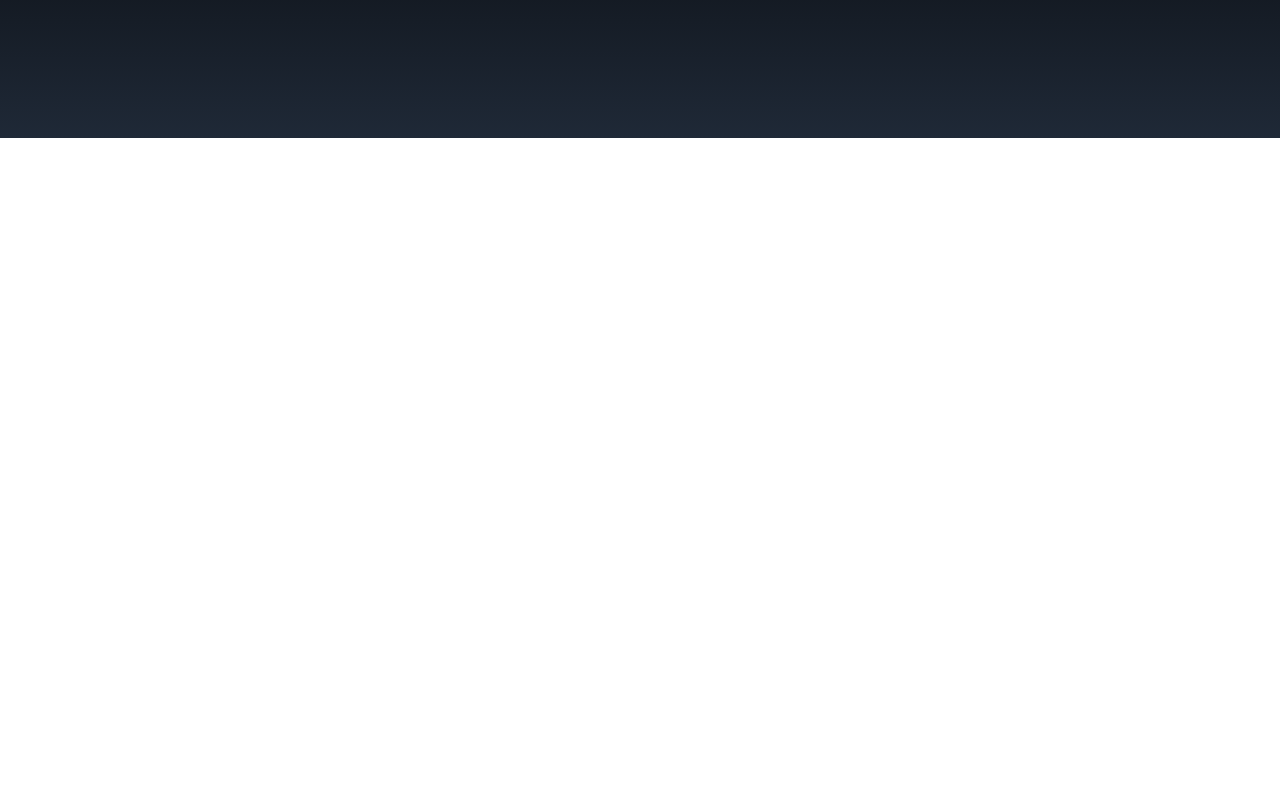
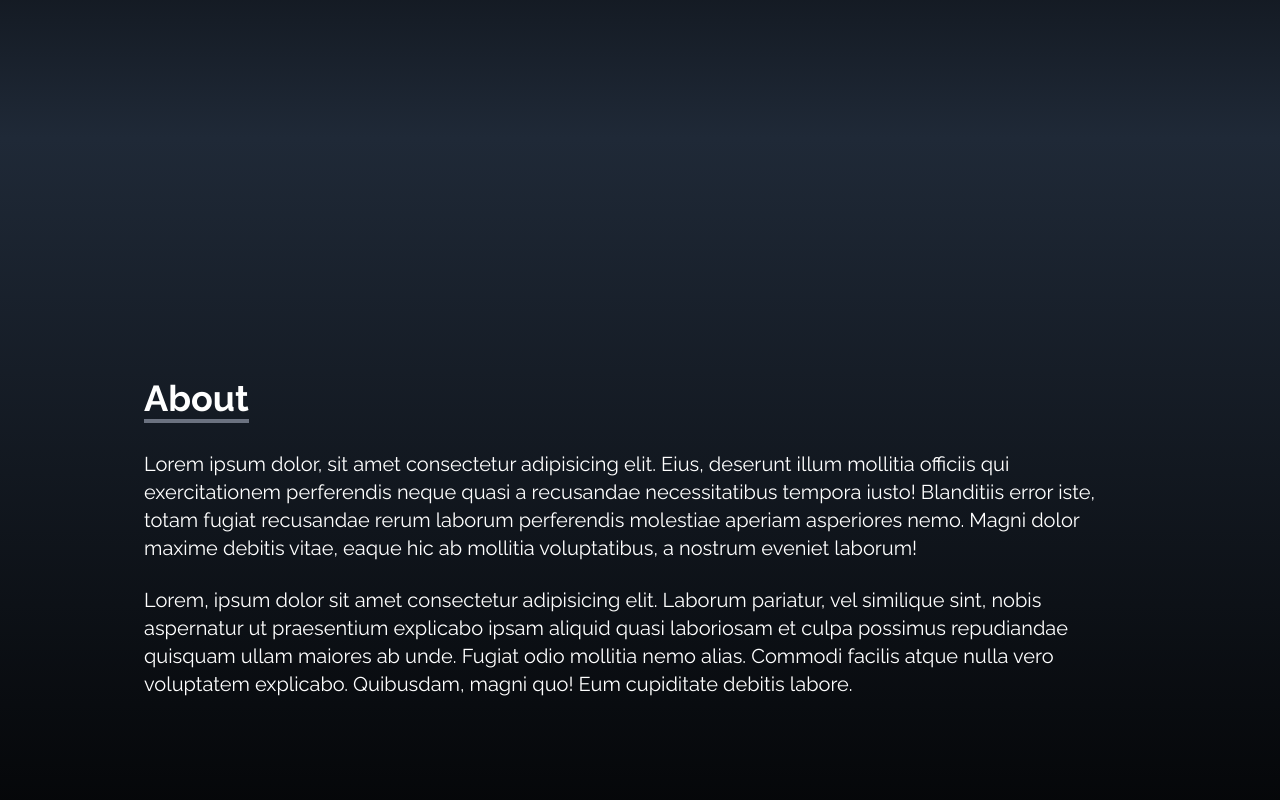
Before and after one commit to robmartel/portfolio_tw, a React (Create React App) app: page / in a window 1280 px wide. Shown: the part 662-1462 px from the top of the page. Before the commit the page ends 800 px from the top, so only its background shows below. Built offline with nearby package versions, Linux system fonts and the light colour scheme.

Commit message:
created the about section with styling and lorem text as a placeholder

```diff
--- a/src/App.js
+++ b/src/App.js
@@ -1,3 +1,4 @@
+import About from "./components/About";
 import Home from "./components/Home";
 import Navbar from "./components/Navbar";
 import SocialLinks from "./components/SocialLinks";
@@ -8,6 +9,7 @@
     <div>
       <Navbar />
       <Home />
+      <About />
 
       <SocialLinks />
     </div>
--- /dev/null
+++ b/src/components/About.jsx
@@ -0,0 +1,32 @@
+import React from 'react';
+
+const About = () => {
+  return (
+    <div name="about" className="w-full h-screen bg-gradient-to-b from-gray-800 to-black text-white">
+      <div className="max-w-screen-lg p-4 mx-auto flex flex-col justify-center w-full h-full">
+        <div className="pb-8">
+          <p className="text-4xl font-bold inline border-b-4 border-gray-500">About</p>
+        </div>
+        <p className="text-xl mt-15">
+          Lorem ipsum dolor, sit amet consectetur adipisicing elit. Eius,
+          deserunt illum mollitia officiis qui exercitationem perferendis neque
+          quasi a recusandae necessitatibus tempora iusto! Blanditiis error
+          iste, totam fugiat recusandae rerum laborum perferendis molestiae
+          aperiam asperiores nemo. Magni dolor maxime debitis vitae, eaque hic
+          ab mollitia voluptatibus, a nostrum eveniet laborum!
+        </p>
+        <br />
+        <p className="text-xl">
+          Lorem, ipsum dolor sit amet consectetur adipisicing elit. Laborum
+          pariatur, vel similique sint, nobis aspernatur ut praesentium
+          explicabo ipsam aliquid quasi laboriosam et culpa possimus repudiandae
+          quisquam ullam maiores ab unde. Fugiat odio mollitia nemo alias.
+          Commodi facilis atque nulla vero voluptatem explicabo. Quibusdam,
+          magni quo! Eum cupiditate debitis labore.
+        </p>
+      </div>
+    </div>
+  );
+};
+
+export default About;
```
